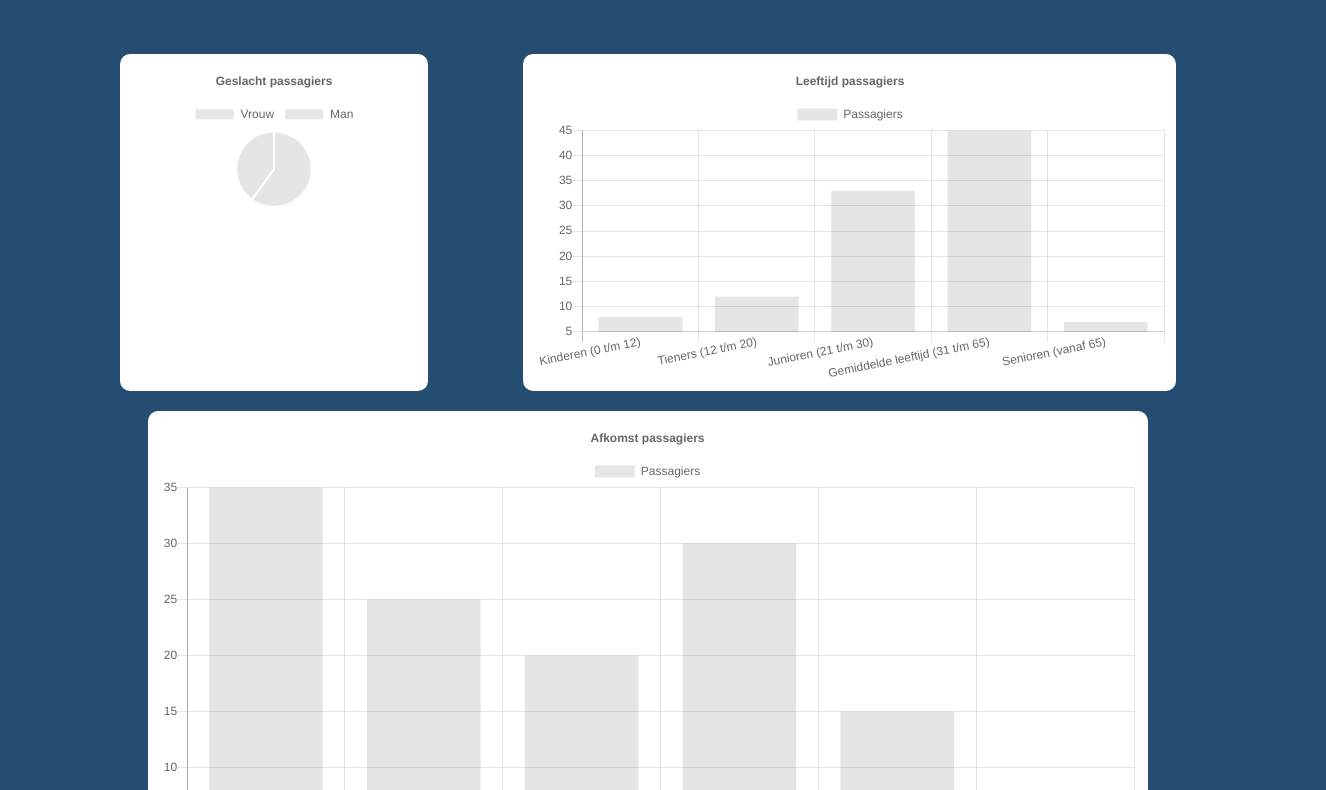
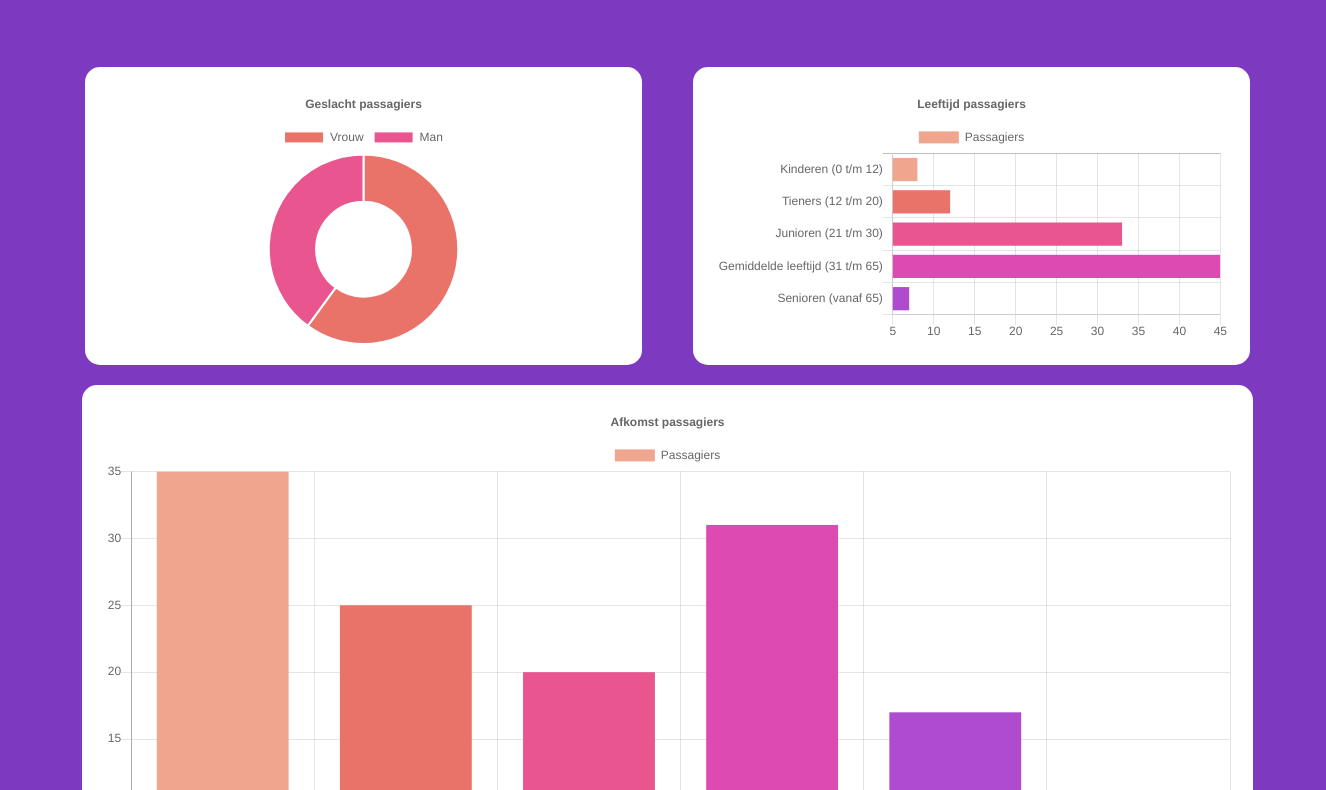
Before and after one commit to maaikeroos/Challenge-1, a plain HTML site: page index.html in a window 1280 px wide. Shown: the part 75-865 px from the top of the page, 1326 px wide, since content can reach past the window. Drawn offline with nearby package versions, Linux system fonts and the light colour scheme.

Commit message:
Last changes page

```diff
--- a/index.html
+++ b/index.html
@@ -7,7 +7,7 @@
 		<script type="text/javascript" src="https://cdnjs.cloudflare.com/ajax/libs/Chart.js/2.9.3/Chart.min.js"></script>
 	</head>
 	<body>
-		<h2>Informatie passagiers</h2>
+		<h1>Informatie passagiers</h1>
 		<div class="hoofdblok">
 			<div class="blok, geslacht">
 				<canvas id="mychart1"></canvas>
@@ -24,7 +24,7 @@
 			let mychart1 = document.getElementById('mychart1').getContext('2d');
 
 			let manvrouwChart = new Chart(mychart1, {
-				type: 'pie',//bar, horizontalBar, Pie, line, doughnout
+				type: 'doughnut',//bar, horizontalBar, Pie, line, doughnout
 				data:{
 					labels: ['Vrouw','Man'],
 					datasets: [{
@@ -32,8 +32,11 @@
 						data: [
 							63,
 							42
-						]
-						//backgroundColor: 'green'
+						],
+						backgroundColor: [
+							'#E97369',
+							'#E8558F'
+						],
 					}],
 				},
 				options:{
@@ -48,7 +51,7 @@
 			let mychart2 = document.getElementById('mychart2').getContext('2d');
 
 			let leeftijdChart = new Chart(mychart2, {
-				type: 'bar',//bar, horizontalBar, Pie, line, doughnout
+				type: 'horizontalBar',//bar, horizontalBar, Pie, line, doughnout
 				data:{
 					labels: ['Kinderen (0 t/m 12)','Tieners (12 t/m 20)', 'Junioren (21 t/m 30)', 'Gemiddelde leeftijd (31 t/m 65)', 'Senioren (vanaf 65)'],
 					datasets: [{
@@ -59,17 +62,15 @@
 							33,
 							45,
 							7
-						]
+						],
 						//backgroundColor: 'green'
-						/*backgroundColor:[
-							'rgba(255, 99, 132, 0.6)',
-							'rgba(54, 162, 235, 0.6)',
-							'rgba(255, 206, 86, 0.6)',
-							'rgba(75, 192, 192, 0.6)',
-							'rgba(153, 102, 255, 0.6)',
-							'rgba(255, 99, 132, 0.6)'
-						]
-						*/
+						backgroundColor:[
+							'#F0A58E',
+							'#E97369',
+							'#E8558F',
+							'#DD4AB2',
+							'#AF4BCF'
+						],
 					}],
 				},
 				options:{
@@ -93,20 +94,20 @@
 							35,
 							25,
 							20,
-							30,
-							15,
-							3
-						]
+							31,
+							17,
+							0
+						],
 						//backgroundColor: 'green'
-						/*backgroundColor:[
-							'rgba(255, 99, 132, 0.6)',
-							'rgba(54, 162, 235, 0.6)',
-							'rgba(255, 206, 86, 0.6)',
-							'rgba(75, 192, 192, 0.6)',
-							'rgba(153, 102, 255, 0.6)',
-							'rgba(255, 99, 132, 0.6)'
-						]
-						*/
+						backgroundColor:[
+							'#F0A58E',
+							'#E97369',
+							'#E8558F',
+							'#DD4AB2',
+							'#AF4BCF',
+							'#7D39C0'
+						],
+
 					}],
 				},
 				options:{
--- a/my_style.css
+++ b/my_style.css
@@ -1,26 +1,26 @@
 body{
-    background-color: #254C71;
+    background-color: #7D39C0;
     width: 100%;
 }
 .hoofdblok{
     display: flex;
     flex-direction: column;
     justify-content: space-around;
-    width: 90%;
+    width: 95%;
     padding: 4%;
     margin: auto;
 }
 .geslacht, .leeftijd, .afkomst {
     background-color: white;
-    padding: 10px;
+    padding: 20px;
     margin: 10px;
-    border-radius: 10px;
+    border-radius: 15px;
 }
 .canvas{
     width: 300px;
     height: 300px;
 }
-h2{
+h1{
     text-align: center;
     color: white;
     font-family: roboto;
@@ -46,7 +46,7 @@ h2{
         width: 42.5%;
     }
     .afkomst{
-        width: 85%;
+        width: 93%;
     }
     .hoofdblok{
         flex-wrap: wrap;
@@ -57,13 +57,13 @@ h2{
 /*Je gaat hier van kleine desktop over op een grote desktop */
 @media only screen and (min-width: 1100px){
     .geslacht{
-        width: 25%;
+        width: 42.5%;
     }
     .leeftijd{
-        width: 55%;
+        width: 42.5%;
     }
     .afkomst{
-        width: 85%;
+        width: 93%;
     }
     .hoofdblok{
         flex-direction: row;
```
